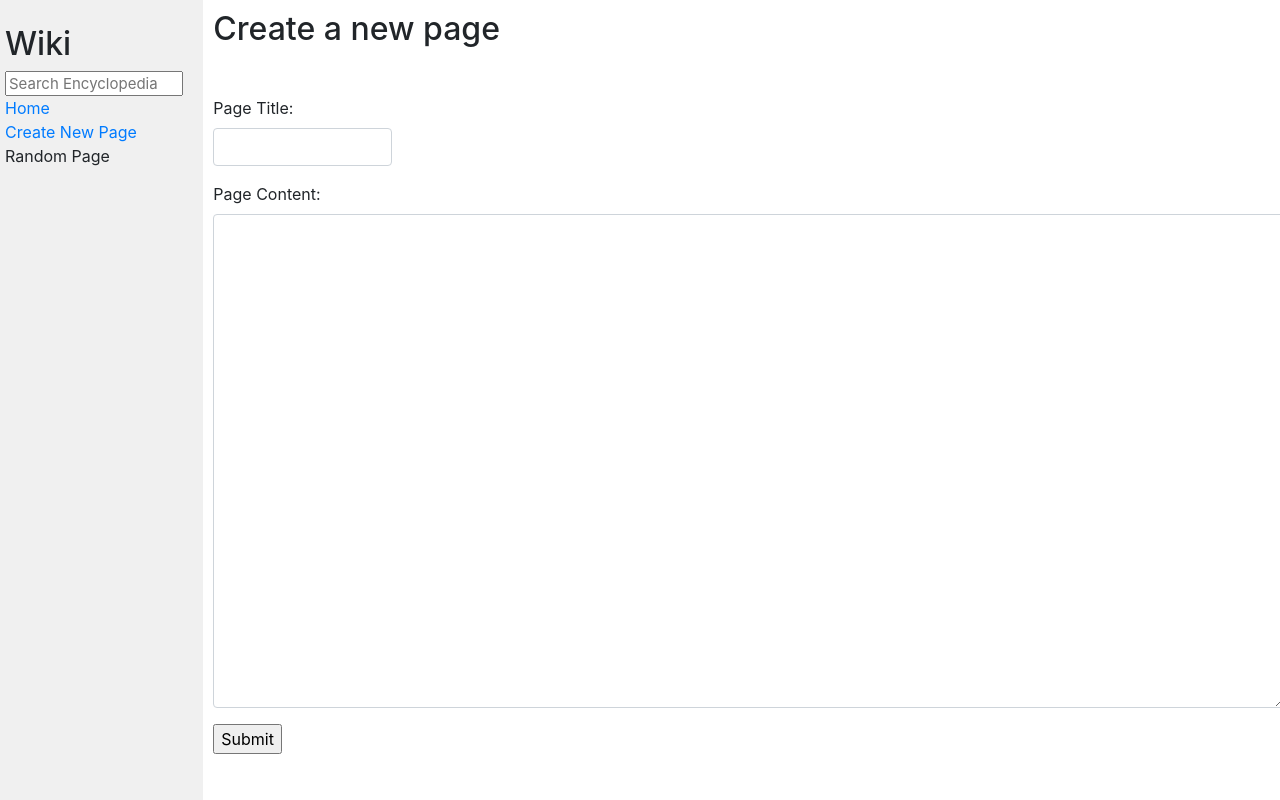
After one commit to JoannaMoussa/wiki, a Django app: page /newPage in a window 1280 px wide. The commit adds this page. Run offline with Django 3.2, Linux system fonts and the light colour scheme; some libraries are stand-ins or nearby versions.

Commit message:
Add new page feature

```diff
--- a/encyclopedia/static/encyclopedia/styles.css
+++ b/encyclopedia/static/encyclopedia/styles.css
@@ -12,10 +12,10 @@ h1 {
     padding-top: 20px;
 }
 
-textarea {
+/*textarea {
     height: 90vh;
     width: 80%;
-}
+}*/
 
 .main {
     padding: 10px;
--- a/encyclopedia/templates/encyclopedia/layout.html
+++ b/encyclopedia/templates/encyclopedia/layout.html
@@ -12,14 +12,14 @@
         <div class="row">
             <div class="sidebar col-lg-2 col-md-3">
                 <h2>Wiki</h2>
-                <form action="{% url 'search' %}">
+                <form action="{% url 'wiki:search' %}">
                     <input class="search" type="text" name="q" placeholder="Search Encyclopedia">
                 </form>
                 <div>
-                    <a href="{% url 'index' %}">Home</a>
+                    <a href="{% url 'wiki:index' %}">Home</a>
                 </div>
                 <div>
-                    Create New Page
+                    <a href="{% url 'wiki:new_page' %}">Create New Page</a>
                 </div>
                 <div>
                     Random Page
--- /dev/null
+++ b/encyclopedia/templates/encyclopedia/new_page.html
@@ -0,0 +1,18 @@
+{% extends "encyclopedia/layout.html" %}
+
+{% block title %}
+    Create new page
+{% endblock %}
+
+
+{% block body %}
+    {% if error_message %}
+    <div class="alert alert-danger" role="alert">{{ error_message }}</div>
+    {% endif %}
+    <h2 class="mb-5">Create a new page</h2>
+    <form action="{% url 'wiki:submit_newpage' %}" method="post">
+        {% csrf_token %}
+        {{ form }}
+        <input type="submit" value="Submit">
+    </form>
+{% endblock %}
--- a/encyclopedia/templates/encyclopedia/results.html
+++ b/encyclopedia/templates/encyclopedia/results.html
@@ -1,7 +1,7 @@
 {% extends "encyclopedia/layout.html" %}
 
 {% block title %}
-    Encyclopedia
+    Search results
 {% endblock %}
 
 {% block body %}
--- a/encyclopedia/urls.py
+++ b/encyclopedia/urls.py
@@ -2,8 +2,11 @@ from django.urls import path
 
 from . import views
 
+app_name = "wiki"
 urlpatterns = [
     path("", views.index, name="index"),
     path("wiki/<str:title>", views.entry_page, name="entry_page"),
-    path("search", views.search, name="search")
+    path("search", views.search, name="search"),
+    path("newPage", views.new_page, name="new_page"),
+    path("newPage/submit", views.submit_newpage, name="submit_newpage")
 ]
--- a/encyclopedia/util.py
+++ b/encyclopedia/util.py
@@ -1,4 +1,5 @@
 import re
+import os
 
 from django.core.files.base import ContentFile
 from django.core.files.storage import default_storage
--- a/encyclopedia/views.py
+++ b/encyclopedia/views.py
@@ -3,8 +3,10 @@ from . import util
 from markdown2 import Markdown
 from django.http import Http404
 from django.http import HttpResponse, HttpResponseRedirect
+from django.urls import reverse
 from django.core.files.storage import default_storage
 import re
+from django import forms
 
 
 def index(request):
@@ -14,6 +16,11 @@ def index(request):
 
 
 def entry_page(request, title):
+    """
+    If the user typed an existing entry title, the markdown content
+    of the appropriate entry page will be converted to html and
+    displayed to the user. Otherwise an error will be raised.
+    """
     if util.get_entry(title) != None:
         markdowner = Markdown()
         html = markdowner.convert(util.get_entry(title))
@@ -24,14 +31,65 @@ def entry_page(request, title):
 
 
 def search(request):
+    """
+    If the search query exists, the appropriate page will be displayed.
+    Otherwise the user should be taken to a search results
+    page that displays a list of all encyclopedia entries that have
+    the query as a substring.
+    In both cases, it's case insensitive.
+    """
     q = request.GET.get("q", "")
     if util.get_entry(q) != None:
-        return HttpResponseRedirect(f"wiki/{q}")
+        return HttpResponseRedirect(f"/wiki/{q}")
     else:
         _, filenames = default_storage.listdir("entries")
         filtered_list = list(sorted(re.sub(r"\.md$", "", filename)
-                for filename in filenames if f"{q}" in filename))
+                for filename in filenames if f"{q.lower()}" in filename.lower()))
         return render(request, "encyclopedia/results.html", {
         "entries": filtered_list,
         "q": q
         })
+
+
+# Creating a django form that allows the user to create a new page.
+class NewPageForm(forms.Form):
+    title = forms.CharField(label="Page Title", required=True, widget=forms.TextInput(attrs={'class': 'form-control col-2 mb-3'}))
+    content = forms.CharField(label="Page Content", required=True, widget=forms.Textarea(attrs={'class': 'form-control mb-3', 'rows': '20'}))
+
+def new_page(request):
+    return render(request, "encyclopedia/new_page.html", {
+        "form": NewPageForm()
+    })
+
+
+def submit_newpage(request):
+    if request.method == "POST":
+        # Take in the data the user submitted and save it as form.
+        form = NewPageForm(request.POST)
+        # Check if form data is valid (server-side).
+        if form.is_valid():
+            # form.cleaned_data returns a dictionary of validated form input fields and their values.
+            title = form.cleaned_data["title"]
+            content = form.cleaned_data["content"]
+            # TODO: take into account .strip(), possibly affecting code in other places.
+            # Convert both the title and all the file names to lowercase to make the comparision case insensitive.
+            if title.lower() in [entry.lower() for entry in util.list_entries()]:
+                # re-render the page with existing information, with an error message.
+                error_message = "This title already exists. Please choose another one."
+                return render(request, "encyclopedia/new_page.html", {
+                "form": form, 'error_message': error_message
+                })
+            else:
+                util.save_entry(title, content)
+                # If the url doesn't start with a slash, it will be treated as a relative url.
+                return HttpResponseRedirect(f"/wiki/{title}")
+        else:
+            # If the form is invalid, re-render the page with existing information, with an error message.
+            error_message = "The form is invalid. Please make sure you filled it correctly."
+            return render(request, "encyclopedia/new_page.html", {
+                "form": form, "error_message": error_message
+            })
+    # if the user typed the url path (request.method=get).
+    else:
+        return HttpResponseRedirect(reverse("wiki:new_page"))
+        # The reverse function allows to retrieve url details from urls.py file through the name value provided there.
```
Also changed, not shown: entries/CSS.md (+1 -3 lines), entries/joanna.md (added, +1 -0 lines), entries/test.md (added, +1 -0 lines).
